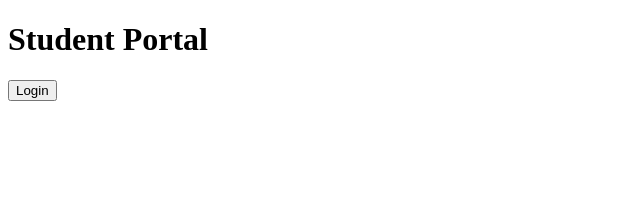
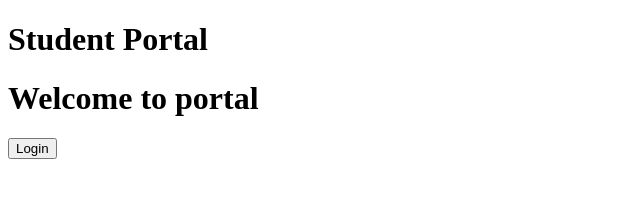
Before and after one commit to Mr-Biswa07/student-portal, a plain HTML site: page index.html in a window 1280 px wide. Shown: the whole page, without its empty margins (0-640 px from the left). Drawn offline with Linux system fonts and the light colour scheme.

Commit message:
Update index.html

```diff
--- a/index.html
+++ b/index.html
@@ -5,6 +5,7 @@
   </head>
   <body>
     <h1>Student Portal</h1>
+    <h1>Welcome to portal</h1>
     <button>Login</button>
   </body>
 </html>
```
